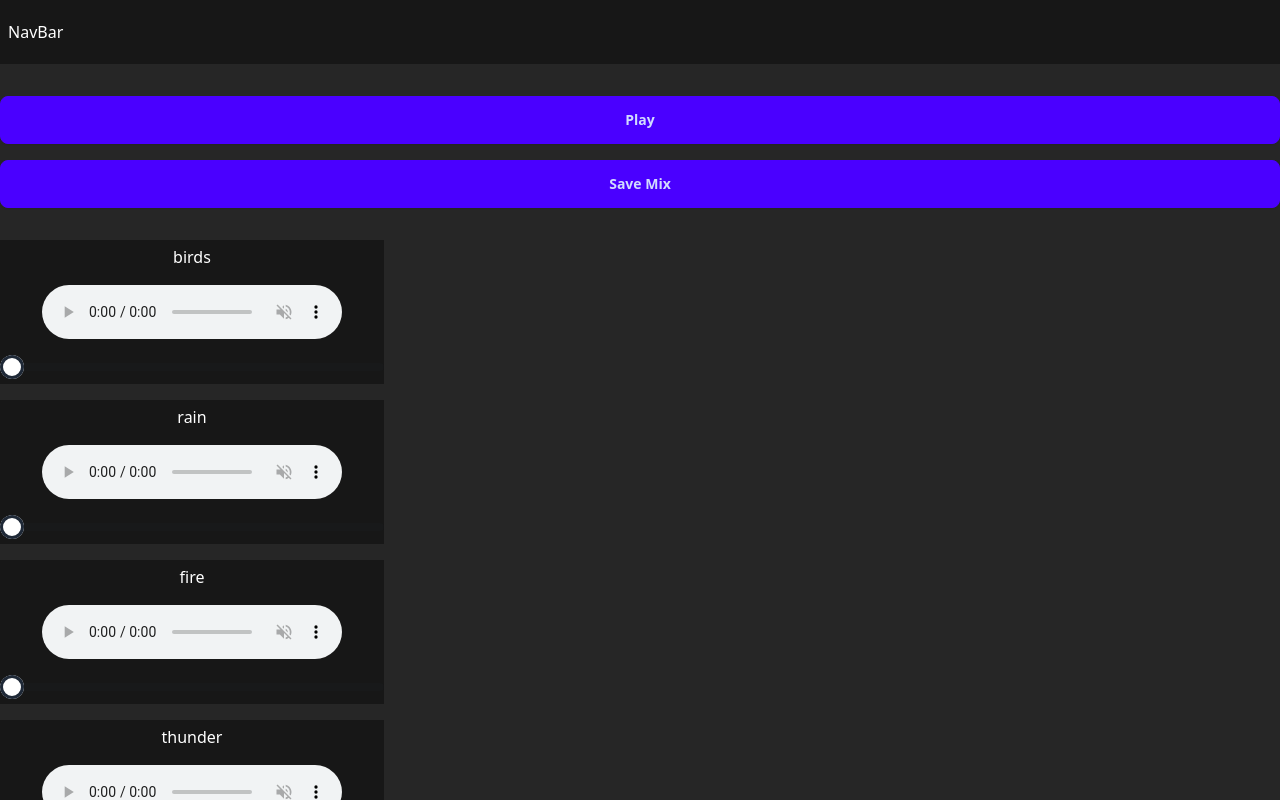
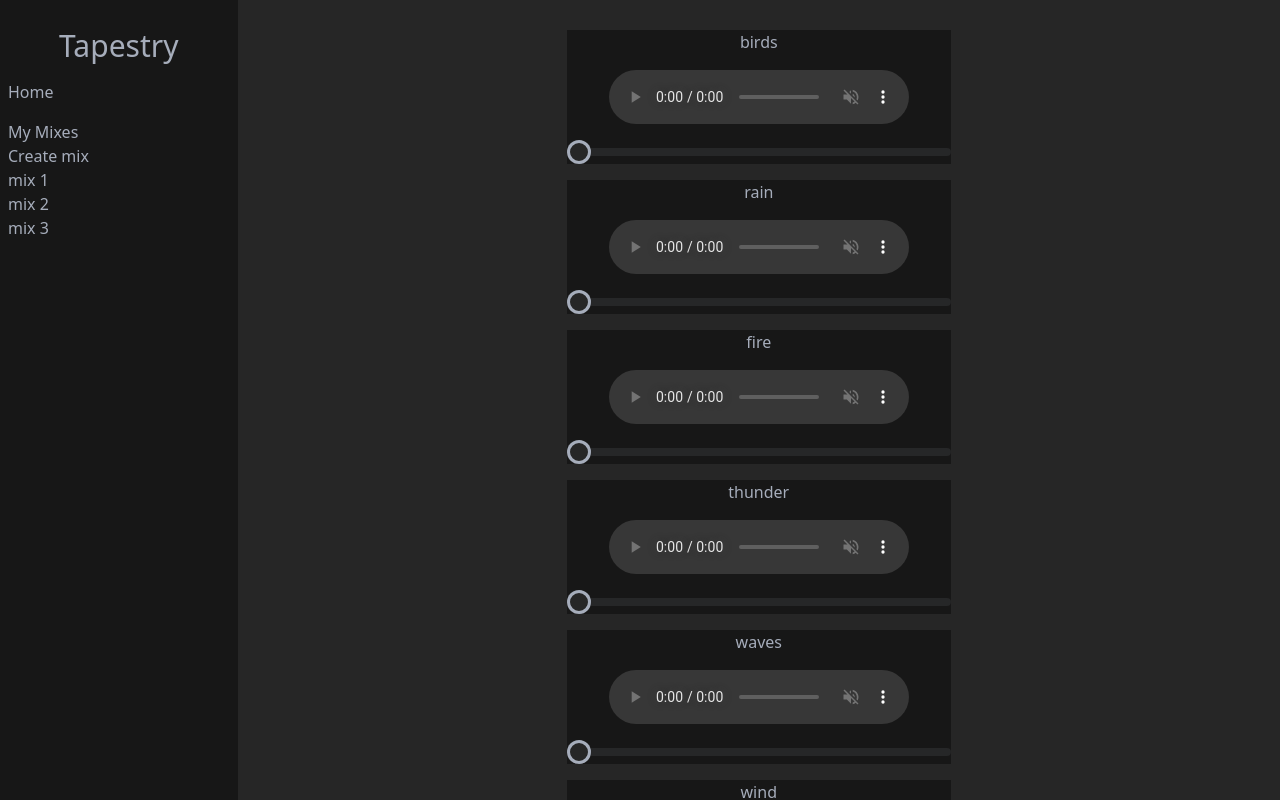
Before and after one commit to Jack-LP/Rune, a React (Vite) app: page / in a window 1280 px wide. Shown: the top 800 px of the page. Built offline with nearby package versions, Linux system fonts and the light colour scheme; the HTML template or start-up script is replaced by a standard one.

Commit message:
custom theme

```diff
--- a/index.html
+++ b/index.html
@@ -1,5 +1,5 @@
-<!doctype html>
-<html lang="en">
+<!DOCTYPE html>
+<html lang="en" data-theme="dark">
   <head>
     <meta charset="UTF-8" />
     <link rel="icon" type="image/svg+xml" href="/vite.svg" />
--- a/src/App.jsx
+++ b/src/App.jsx
@@ -1,11 +1,12 @@
 import React from 'react';
 import NavBar from './components/layout/NavBar';
+import SideBar from './components/sidebar/SideBar';
 import Mixer from './components/mixer/Mixer';
 
 const App = () => {
   return (
-    <div className='bg-neutral-800 h-screen text-white flex flex-col gap-8'>
-      <NavBar />
+    <div className='h-screen flex'>
+      <SideBar />
       <Mixer />
     </div>
   );
--- a/src/components/layout/NavBar.jsx
+++ b/src/components/layout/NavBar.jsx
@@ -1,7 +1,7 @@
 import React from 'react';
 
 const NavBar = () => {
-  return <div className='navbar bg-neutral-900'>NavBar</div>;
+  return <div className='navbar bg-base-300'>NavBar</div>;
 };
 
 export default NavBar;
--- a/src/components/mixer/Mixer.jsx
+++ b/src/components/mixer/Mixer.jsx
@@ -20,7 +20,7 @@ const Mixer = () => {
   console.log(mix);
 
   return (
-    <div className='flex flex-col gap-4'>
+    <div className='flex flex-col gap-4 w-full items-center justify-center'>
       <button
         className='btn btn-primary'
         onClick={() => setIsPlaying((curr) => !curr)}
--- /dev/null
+++ b/src/components/sidebar/SideBar.jsx
@@ -0,0 +1,21 @@
+import React from 'react';
+
+const SideBar = () => {
+  return (
+    <div className='w-72 bg-base-200 flex flex-col py-3 px-2'>
+      <h1 className='text-3xl self-center py-4'>Tapestry</h1>
+      <div className='flex flex-col gap-4'>
+        <h2>Home</h2>
+        <div className='flex flex-col items-start'>
+          <h2>My Mixes</h2>
+          <button>Create mix</button>
+          <p>mix 1</p>
+          <p>mix 2</p>
+          <p>mix 3</p>
+        </div>
+      </div>
+    </div>
+  );
+};
+
+export default SideBar;
--- a/tailwind.config.js
+++ b/tailwind.config.js
@@ -5,4 +5,16 @@ export default {
     extend: {},
   },
   plugins: [require('daisyui')],
+  daisyui: {
+    themes: [
+      {
+        dark: {
+          ...require('daisyui/src/theming/themes')['dark'],
+          'base-100': 'rgb(38, 38, 38)',
+          'base-200': 'rgb(23, 23, 23)',
+          'base-300': 'rgb(10, 10, 10)',
+        },
+      },
+    ],
+  },
 };
```
